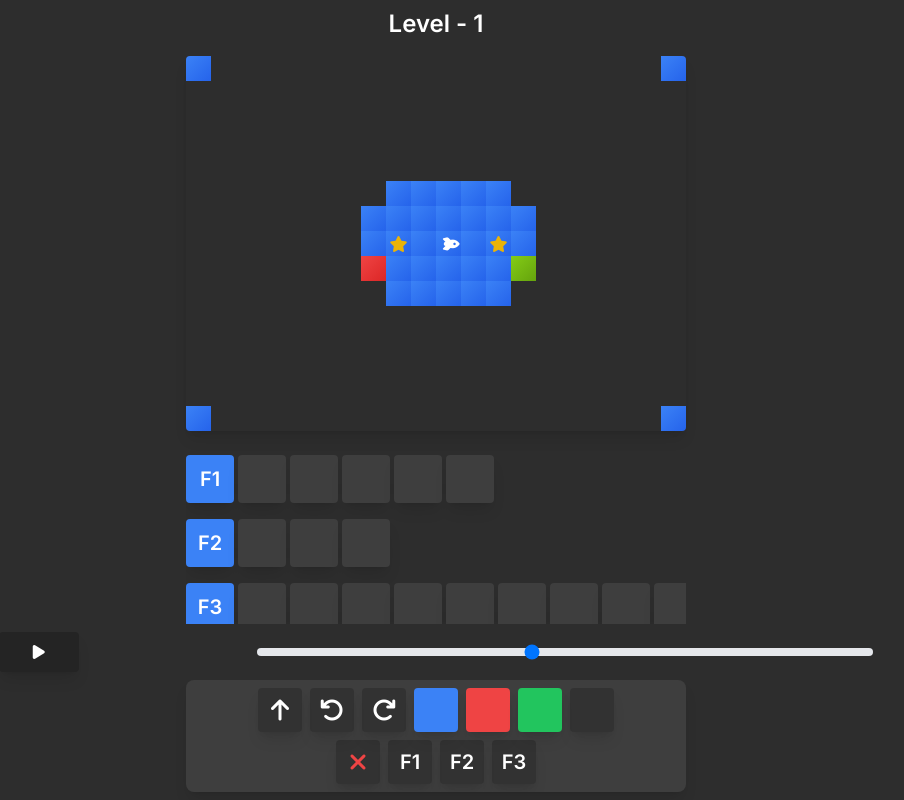
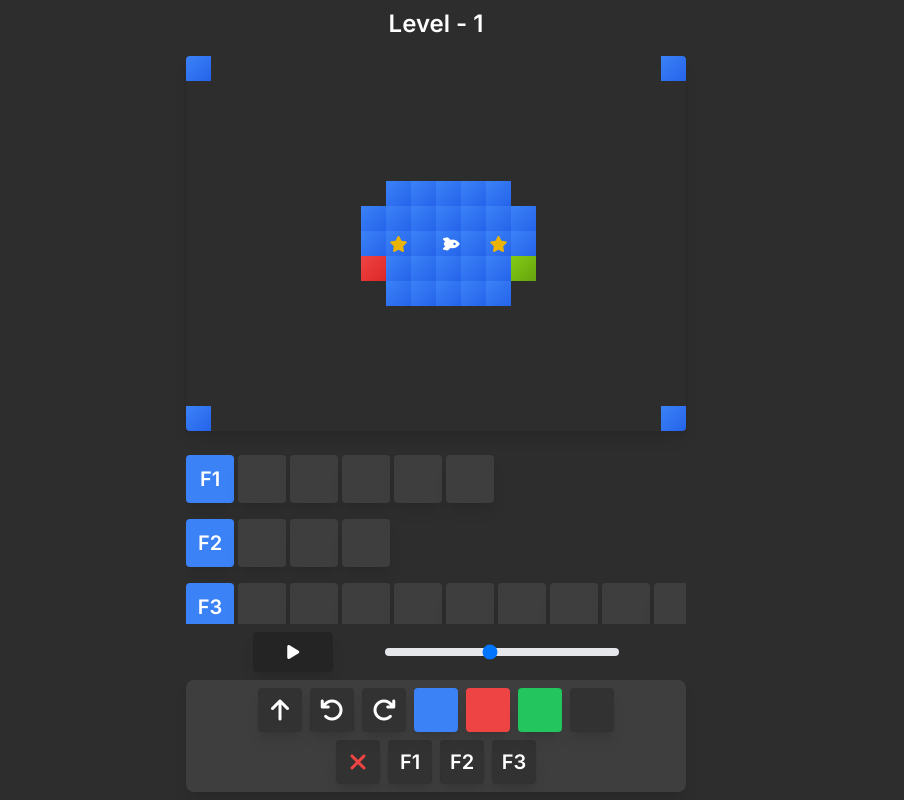
Before and after one commit to 42LeHavre/42LeHavreRoboZZle, a React (Vite) app in the folder src/: page / in a window 1280 px wide. Shown: the whole page, without its empty margins (204-1108 px from the left). Built offline with nearby package versions, Linux system fonts and the light colour scheme; some icons are missing.

Commit message:
~ | Fixed max with bug

```diff
--- a/src/src/app.jsx
+++ b/src/src/app.jsx
@@ -138,8 +138,6 @@ export function App() {
       let curr = gameInstance.instructions[listToDo][i];
       setCurrentInst(({x: listToDo, y: i}));
 
-      console.log(play);
-      console.log(refTime.current);
       if (verifColor(curr.color, data.map, data) === true) {
         if (curr.movement == "forward") {
           setData(Object.assign(new Data(), move(data)));
--- a/src/src/components/Controls.jsx
+++ b/src/src/components/Controls.jsx
@@ -1,22 +1,18 @@
   import React from 'react';
 
-  export function Controls(props) { // Initialisez deltaTime avec une valeur par défaut
+  export function Controls(props) {
 
     async function handleChange(event) {
-      let newValue = parseInt(event.target.value); // Obtenez la nouvelle valeur de la barre de défilement
+      let newValue = parseInt(event.target.value);
       props.setDeltaTime(newValue);
-      console.log(props.deltaTime);
     }
-
 
     async function handleClick() {
       props.setPlay(!props.play);
-      console.log("here", props.play)
     }
 
-
     return (
-      <div className="w-full my-2 flex justify-evenly px-4 items-center">
+      <div className="w-full my-2 flex justify-evenly px-4 items-center max-w-[500px]">
           <button onClick={() => handleClick()} className={`text-white rounded cursor-pointer py-3 px-4 w-20 shadow-lg transition-all hover:shadow flex items-center justify-center bg-black/20 hover:bg-black/30`}>
             <i className={`fa-solid ${props.play ? "fa-pause" : "fa-play"}`}/>
           </button>
```
